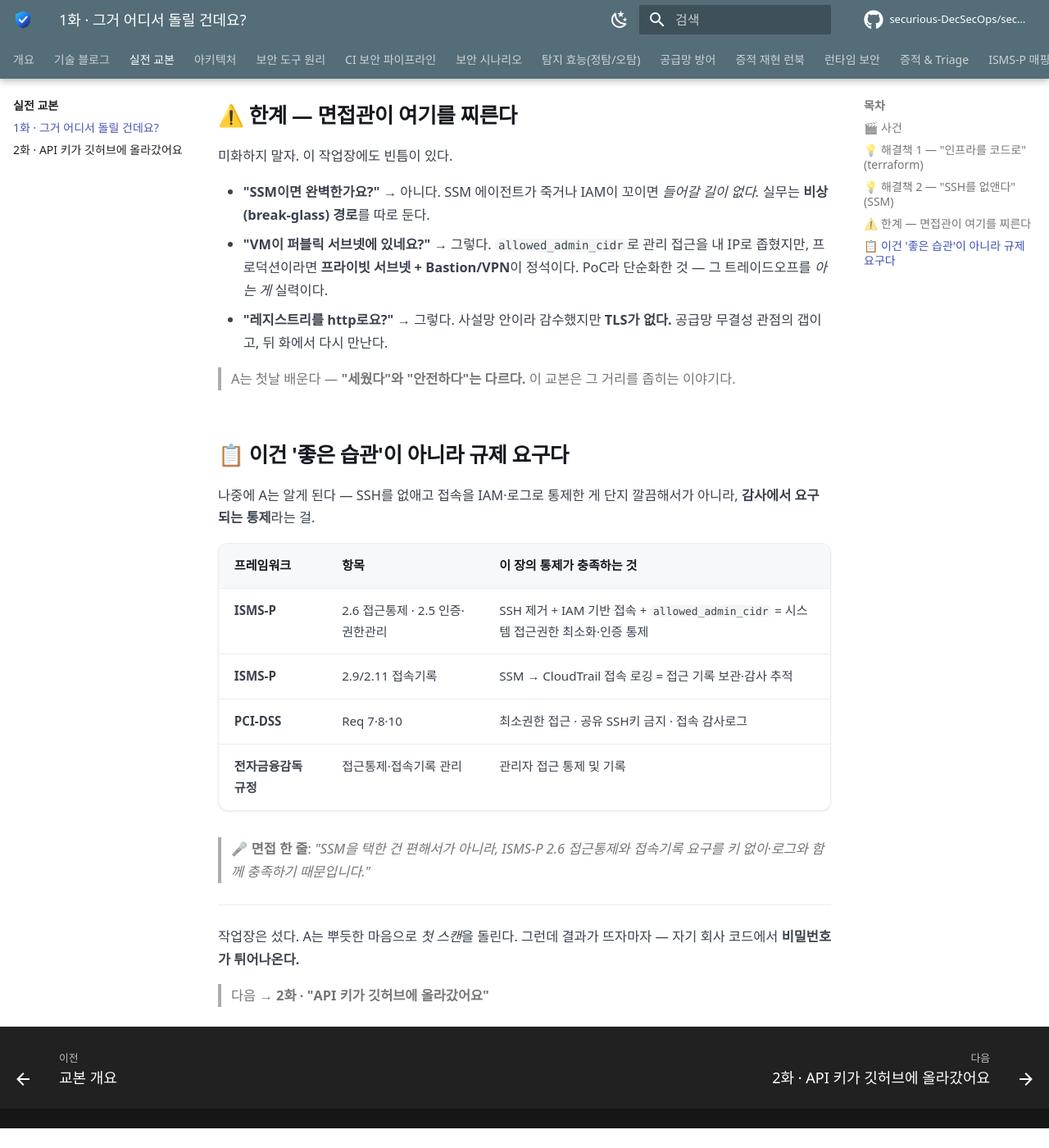
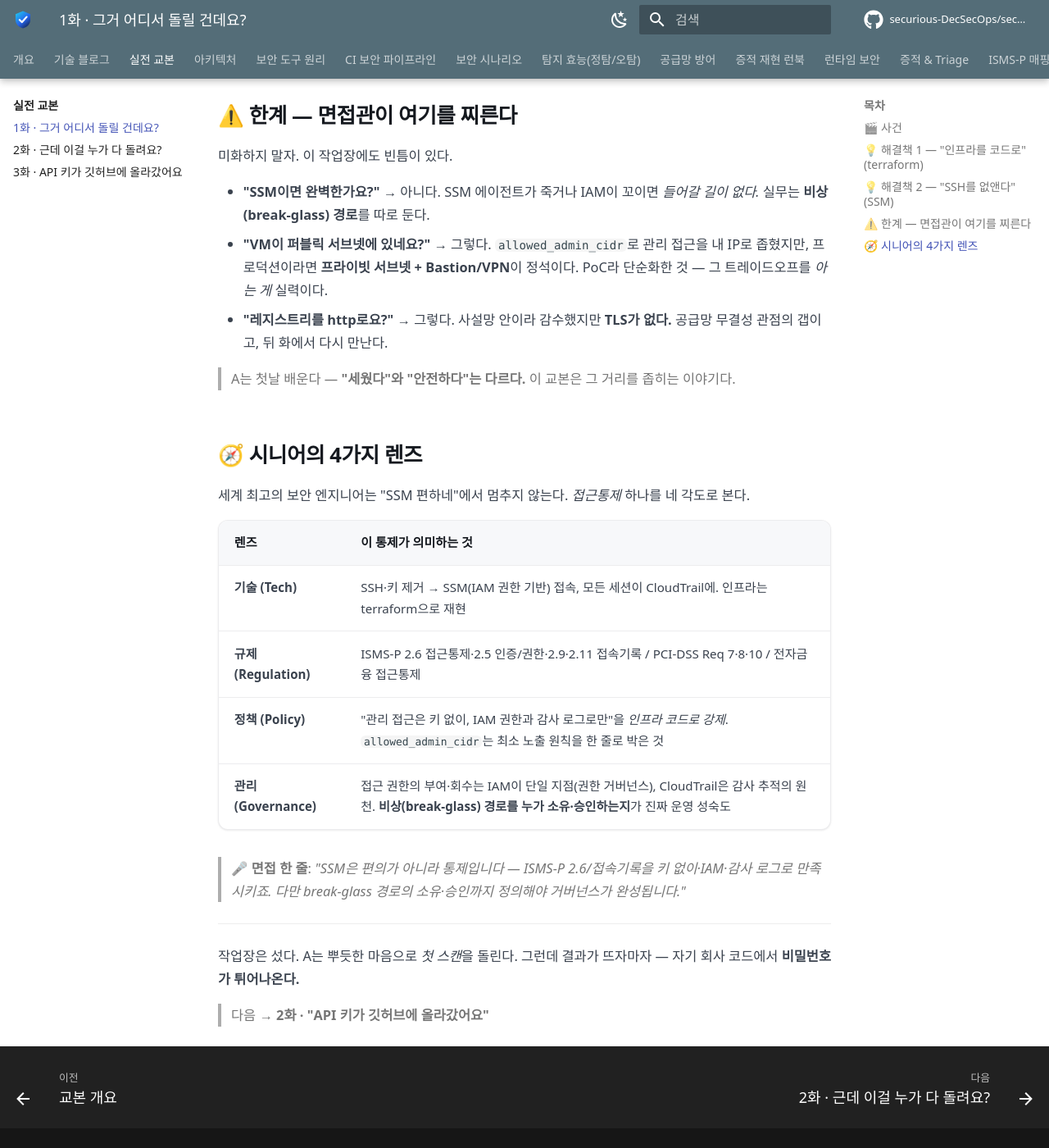
Before and after one commit to securious-DecSecOps/secubank-docs, an MkDocs documentation site: the page built from docs/textbook/01-infra.md, in a window 1280 px wide and 1400 px high, scrolled down 3177 px. Shown: the whole window at 82% size. Built offline with MkDocs 1.6.1 and Material for MkDocs 9.7.7, drawn with Linux system fonts in a browser that asks for light colours; some web fonts are replaced; comment, search, counter and statistics services are not loaded; before the commit the page ends 4553 px from its top, so only the background shows below that.

Commit message:
교본: 핵심 빠진 '연결' 추가(2화 파이프라인 — Jenkins 파라미터·REPORT_DIR 규약·게이트 집계 실제 코드) + 각 장을 시니어 4렌즈(기술·규제·정책·관리)로 격상, Gitleaks 3화 재편·🔌연결 추가 완료

```diff
--- a/docs/textbook/01-infra.md
+++ b/docs/textbook/01-infra.md
@@ -78,18 +78,18 @@ aws ssm start-session --target i-05d583e02dcb52aef
 
 > A는 첫날 배운다 — **"세웠다"와 "안전하다"는 다르다.** 이 교본은 그 거리를 좁히는 이야기다.
 
-## 📋 이건 '좋은 습관'이 아니라 규제 요구다
+## 🧭 시니어의 4가지 렌즈
 
-나중에 A는 알게 된다 — SSH를 없애고 접속을 IAM·로그로 통제한 게 단지 깔끔해서가 아니라, **감사에서 요구되는 통제**라는 걸.
+세계 최고의 보안 엔지니어는 "SSM 편하네"에서 멈추지 않는다. *접근통제* 하나를 네 각도로 본다.
 
-| 프레임워크 | 항목 | 이 장의 통제가 충족하는 것 |
-| --- | --- | --- |
-| **ISMS-P** | 2.6 접근통제 · 2.5 인증·권한관리 | SSH 제거 + IAM 기반 접속 + `allowed_admin_cidr` = 시스템 접근권한 최소화·인증 통제 |
-| **ISMS-P** | 2.9/2.11 접속기록 | SSM → CloudTrail 접속 로깅 = 접근 기록 보관·감사 추적 |
-| **PCI-DSS** | Req 7·8·10 | 최소권한 접근 · 공유 SSH키 금지 · 접속 감사로그 |
-| **전자금융감독규정** | 접근통제·접속기록 관리 | 관리자 접근 통제 및 기록 |
+| 렌즈 | 이 통제가 의미하는 것 |
+| --- | --- |
+| **기술 (Tech)** | SSH·키 제거 → SSM(IAM 권한 기반) 접속, 모든 세션이 CloudTrail에. 인프라는 terraform으로 재현 |
+| **규제 (Regulation)** | ISMS-P 2.6 접근통제·2.5 인증/권한·2.9·2.11 접속기록 / PCI-DSS Req 7·8·10 / 전자금융 접근통제 |
+| **정책 (Policy)** | "관리 접근은 키 없이, IAM 권한과 감사 로그로만"을 *인프라 코드로 강제*. `allowed_admin_cidr`는 최소 노출 원칙을 한 줄로 박은 것 |
+| **관리 (Governance)** | 접근 권한의 부여·회수는 IAM이 단일 지점(권한 거버넌스), CloudTrail은 감사 추적의 원천. **비상(break-glass) 경로를 누가 소유·승인하는지**가 진짜 운영 성숙도 |
 
-> 🎤 **면접 한 줄**: *"SSM을 택한 건 편해서가 아니라, ISMS-P 2.6 접근통제와 접속기록 요구를 키 없이·로그와 함께 충족하기 때문입니다."*
+> 🎤 **면접 한 줄**: *"SSM은 편의가 아니라 통제입니다 — ISMS-P 2.6/접속기록을 키 없이·IAM·감사 로그로 만족시키죠. 다만 break-glass 경로의 소유·승인까지 정의해야 거버넌스가 완성됩니다."*
 
 ---
 
--- a/docs/textbook/index.md
+++ b/docs/textbook/index.md
@@ -18,25 +18,27 @@ A는 답을 몰랐다. 회사엔 스캐너가 있었다. 그런데 "안전하냐
 
 | 화 | 터진 사건 | A가 배우는 무기 | STAGE |
 | --- | --- | --- | :---: |
-| [1 · "그거 어디서 돌릴 건데요?"](01-infra.md) | 검사를 돌릴 곳도, 안전한 접속도 없다 | terraform · SSM | 1 |
-| 2 · "API 키가 깃허브에 올라갔어요" | 동료가 실수로 시크릿 커밋 | Gitleaks | 2 |
-| 3 · "음수로 송금했더니 잔액이 늘어요" | 로직 버그 — SAST가 **0/4로 못 잡는다** | SonarQube의 충격 | 2 |
-| 4 · "남의 거래내역이 보여요" | IDOR — 정적분석의 사각 | DAST가 메운다 | 2 |
-| 5 · "컨테이너가 root로 돌아요" | 위험한 매니페스트 | Checkov · Kubescape | 2 |
-| 6 · "이미지에 CVE가 6천 개?" | 베이스 이미지의 빚 | Trivy · SBOM | 3 |
-| 7 · "어제 통과한 게 오늘 위험해졌어요" | axios식 0-day 공급망 | SBOM 시간축 재평가 | 3 |
-| 8 · "등급 D인데 왜 통과됐죠?" | 게이트 설계의 함정 | Security Gate | 3 |
-| 9 · "누가 운영 이미지를 손으로 바꿨어요" | 드리프트 | GitOps · ArgoCD | 4 |
-| 10 · "악성코드가 데이터를 빼돌려요" | 런타임 C2 | Cilium egress *(근데 기본 미적용)* | 5 |
-| 11 · "웹쉘이 떴는데 아무도 몰랐어요" | 런타임 침해 | Falco | 5 |
-| 12 · "보안팀은 이걸 어디서 봐요?" | 흩어진 증적 | DefectDojo | 6 |
+| [1 · "그거 어디서 돌릴 건데요?"](01-infra.md) | 검사 돌릴 곳도, 안전한 접속도 없다 | terraform · SSM | 1 |
+| [2 · "근데 이걸 누가 다 돌려요?"](02-pipeline.md) | 도구는 깔렸는데 *엮이지* 않았다 | Jenkins 파이프라인 · REPORT_DIR 규약 · 게이트 | 2 |
+| [3 · "API 키가 깃허브에 올라갔어요"](03-gitleaks.md) | 동료가 실수로 시크릿 커밋 | Gitleaks | 2 |
+| 4 · "음수로 송금했더니 잔액이 늘어요" | 로직 버그 — SAST가 **0/4로 못 잡는다** | SonarQube의 충격 | 2 |
+| 5 · "남의 거래내역이 보여요" | IDOR — 정적분석의 사각 | DAST가 메운다 | 2 |
+| 6 · "컨테이너가 root로 돌아요" | 위험한 매니페스트 | Checkov · Kubescape | 2 |
+| 7 · "이미지에 CVE가 6천 개?" | 베이스 이미지의 빚 | Trivy · SBOM | 3 |
+| 8 · "어제 통과한 게 오늘 위험해졌어요" | axios식 0-day 공급망 | SBOM 시간축 재평가 | 3 |
+| 9 · "등급 D인데 왜 통과됐죠?" | 게이트 설계의 함정 | Security Gate | 3 |
+| 10 · "누가 운영 이미지를 손으로 바꿨어요" | 드리프트 | GitOps · ArgoCD | 4 |
+| 11 · "악성코드가 데이터를 빼돌려요" | 런타임 C2 | Cilium egress *(근데 기본 미적용)* | 5 |
+| 12 · "웹쉘이 떴는데 아무도 몰랐어요" | 런타임 침해 | Falco | 5 |
+| 13 · "보안팀은 이걸 어디서 봐요?" | 흩어진 증적 | DefectDojo | 6 |
 | 에필로그 · "그래서, axios를 막나요?" | — | **정직한 결론** | 6 |
 
-## 두 가지 약속
+## 세 가지 약속
 
 <ul class="sb-points">
-<li><span class="sb-points__k">진짜 코드·진짜 결과</span><span>모든 코드·수치는 이 프로젝트의 *실제* 파일과 *실제* 실행 결과다(SAST 0/4, 이미지 CVE 6천, egress DROPPED…). 지어내지 않는다.</span></li>
-<li><span class="sb-points__k">정직</span><span>"막는다"가 과장이면 "탐지·완화"라 쓴다. 못 잡는 건 못 잡는다고, 면접 포인트로 박는다.</span></li>
+<li><span class="sb-points__k">진짜 코드·진짜 결과</span><span>모든 코드·수치는 이 프로젝트의 *실제* 파일·*실제* 실행 결과다(SAST 0/4, 이미지 CVE 6천, egress DROPPED…). 지어내지 않는다.</span></li>
+<li><span class="sb-points__k">실제로 '연결'한다</span><span>"도구 깔았어요"가 아니라, *어느 파일의 어느 설정*으로 잇는지(Jenkins 파라미터·REPORT_DIR 규약·게이트 집계)를 보여준다.</span></li>
+<li><span class="sb-points__k">시니어의 4가지 렌즈</span><span>매 장 끝에 같은 통제를 **기술·규제·정책·관리(거버넌스)** 네 각도로 본다 — "막는다"가 과장이면 "탐지·완화"라 쓰는 정직과 함께.</span></li>
 </ul>
 
 ## 처음과 끝
--- a/mkdocs.yml
+++ b/mkdocs.yml
@@ -99,7 +99,8 @@ nav:
   - 실전 교본:
     - 교본 개요: textbook/index.md
     - 1화 · 그거 어디서 돌릴 건데요?: textbook/01-infra.md
-    - 2화 · API 키가 깃허브에 올라갔어요: textbook/02-gitleaks.md
+    - 2화 · 근데 이걸 누가 다 돌려요?: textbook/02-pipeline.md
+    - 3화 · API 키가 깃허브에 올라갔어요: textbook/03-gitleaks.md
   - 아키텍처: architecture.md
   - 보안 도구 원리: security-tools.md
   - CI 보안 파이프라인: ci-security-pipeline.md
```
Also changed, not shown: docs/textbook/02-pipeline.md (added, +96 -0 lines), docs/textbook/03-gitleaks.md (renamed from docs/textbook/02-gitleaks.md, +23 -11 lines).
